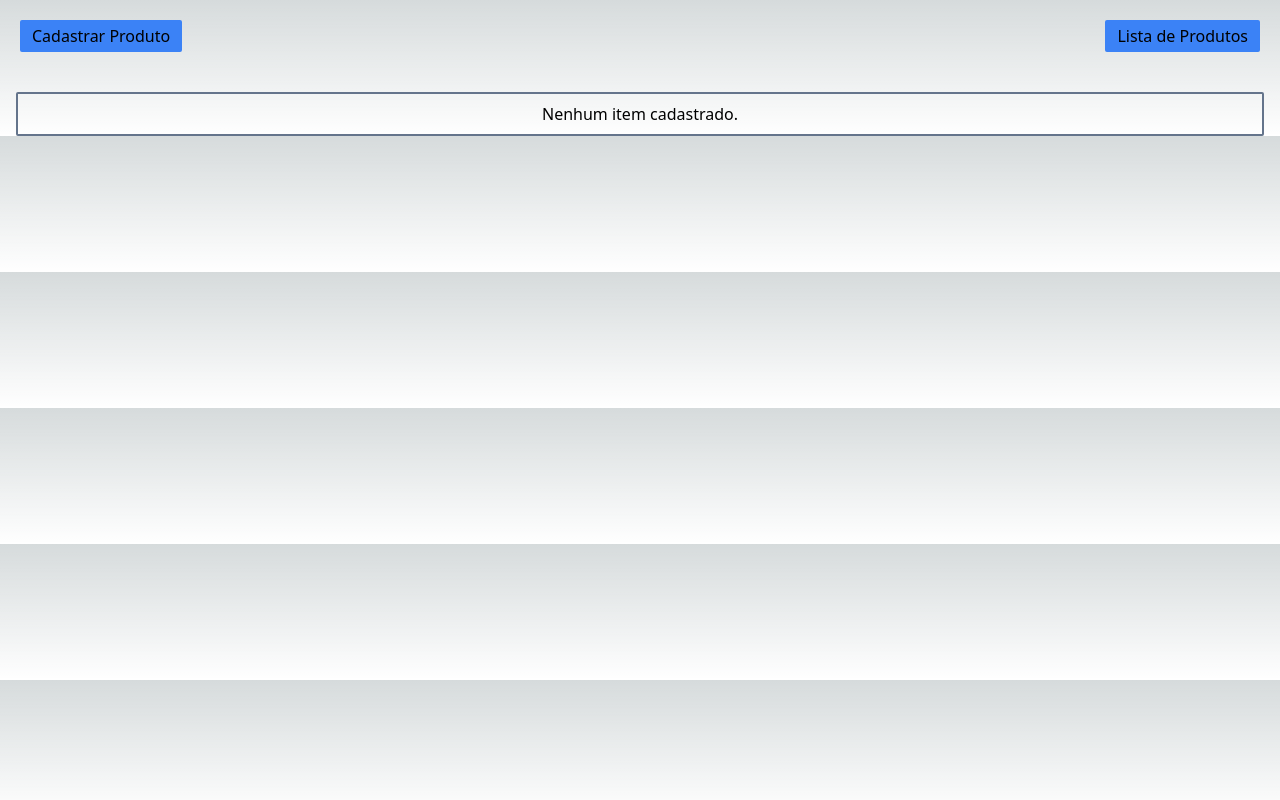
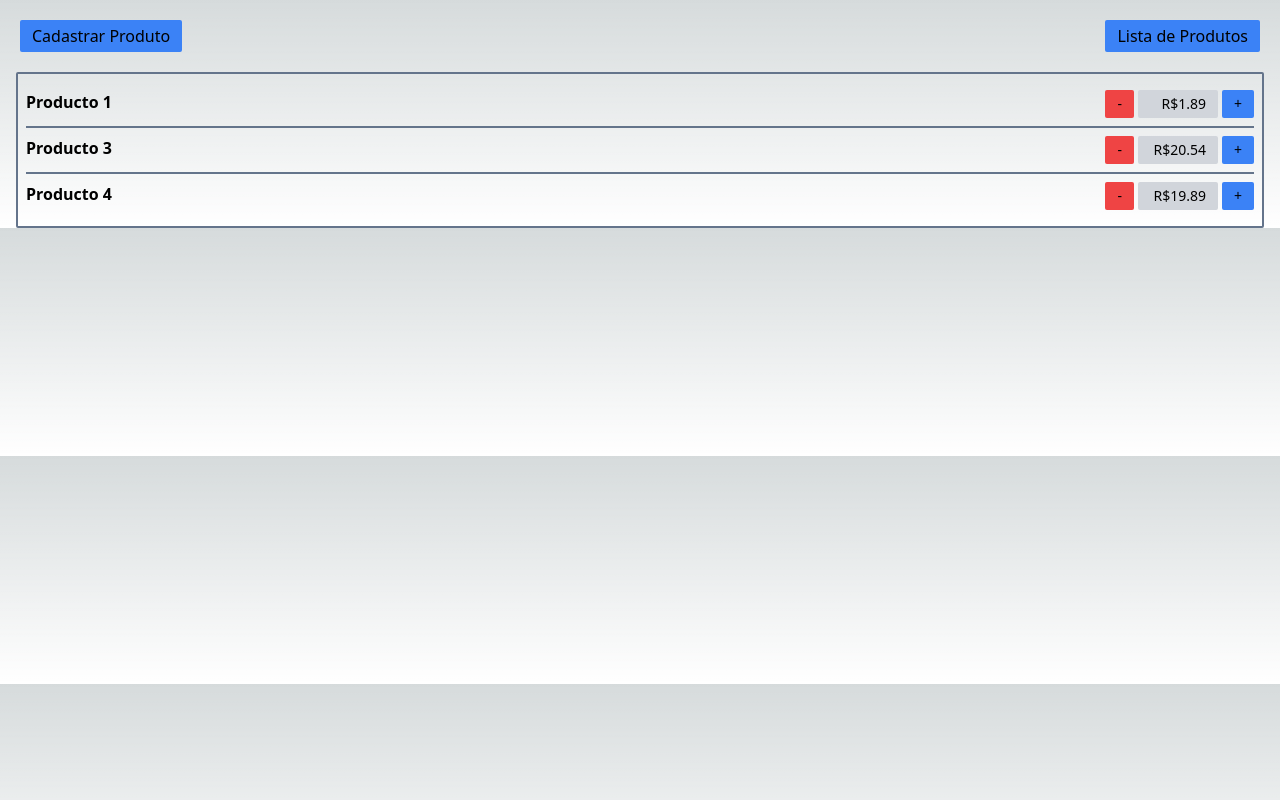
Before and after one commit to vinicius-assis/mission-challenge, a Next.js app: page /cart in a window 1280 px wide. Built offline with nearby package versions, Linux system fonts and the light colour scheme.

Commit message:
feat: create all pages and add a data mock

```diff
--- /dev/null
+++ b/mock/cartItems.ts
@@ -0,0 +1,20 @@
+export const cartItems = [
+  {
+    id: '321231232131',
+    productName: 'Producto 1',
+    price: 1.89,
+    quantity: 1
+  },
+  {
+    id: '321221233123243131',
+    productName: 'Producto 3',
+    price: 20.54,
+    quantity: 3
+  },
+  {
+    id: '32124512356123123121316',
+    productName: 'Producto 4',
+    price: 19.89,
+    quantity: 4
+  }
+]
--- /dev/null
+++ b/mock/productItems.ts
@@ -0,0 +1,17 @@
+export const productItems = [
+  {
+    id: '321231232131',
+    productName: 'Producto 1',
+    price: 1.89
+  },
+  {
+    id: '321221233123243131',
+    productName: 'Producto 3',
+    price: 20.54
+  },
+  {
+    id: '32124512356123123121316',
+    productName: 'Producto 4',
+    price: 19.89
+  }
+]
--- a/src/app/cart/page.tsx
+++ b/src/app/cart/page.tsx
@@ -1,12 +1,10 @@
-import Button from "@/components/Atoms/Button/Button";
-import HeaderWrapper from "@/components/Atoms/HeaderWrapper/HeaderWrapper";
-import ProductList from "@/components/Organisms/ProductList/ProductList";
+import CardList from "@/components/Organisms/CardList/CardList";
 import { cartItems } from "../../../mock/cartItems";
 
 export default function CartPage() {
   return (
     <main>
-      <ProductList data={cartItems} />
+      <CardList data={cartItems} />
     </main>
   )
 }
--- a/src/app/register/page.tsx
+++ b/src/app/register/page.tsx
@@ -1,12 +1,10 @@
-import Button from "@/components/Atoms/Button/Button";
-import HeaderWrapper from "@/components/Atoms/HeaderWrapper/HeaderWrapper";
 import ProductList from "@/components/Organisms/ProductList/ProductList";
-import { cartItems } from "../../../mock/cartItems";
+import { productItems } from "../../../mock/productItems";
 
 export default function Register() {
   return (
     <main>
-      <ProductList data={cartItems} />
+      <ProductList data={productItems} />
     </main>
   )
 }
```
Also changed, not shown: 1 other file (tests, documents, lock files or other folders).
